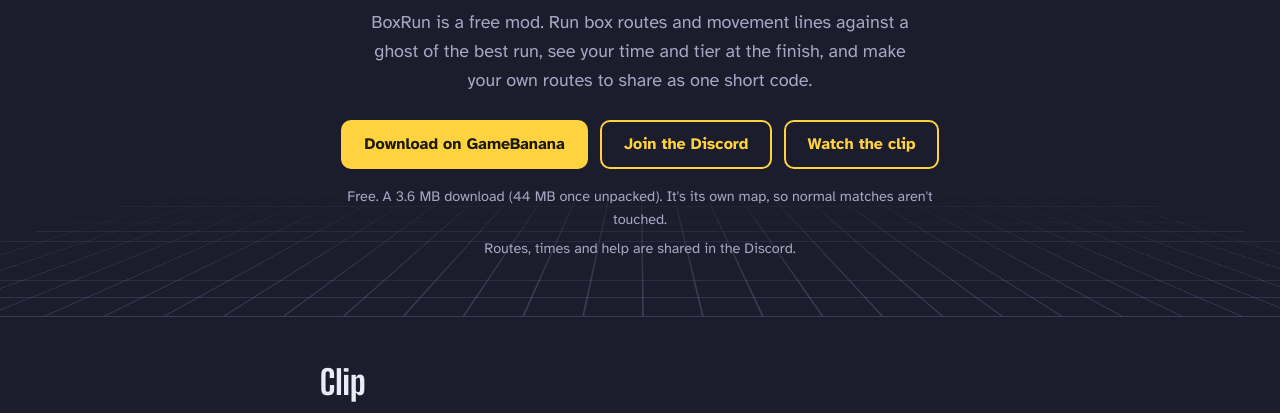
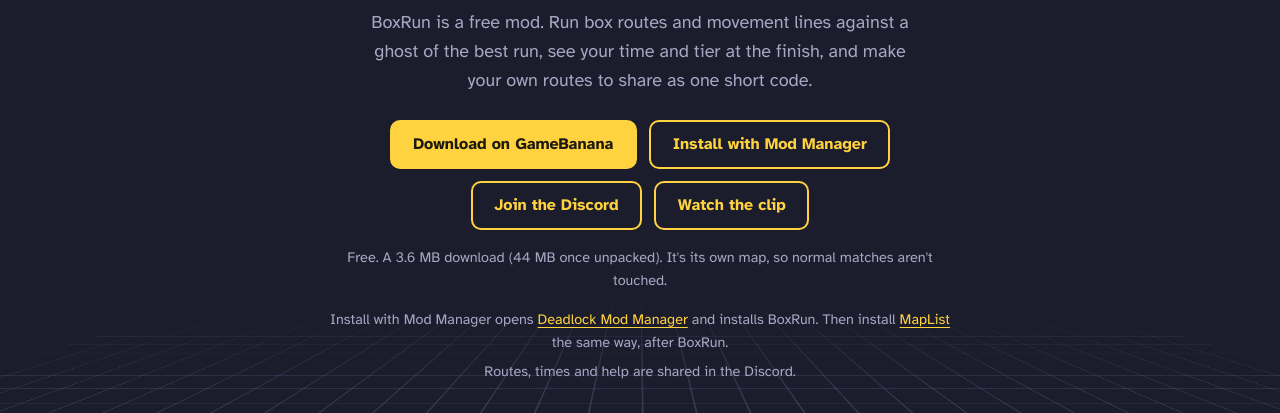
Before and after one commit to greenlittleapple/boxrun-site, a plain HTML site: page index.html in a window 1280 px wide. Shown: the part 873-1286 px from the top of the page. Drawn offline with Linux system fonts and the light colour scheme.

Commit message:
Install with Mod Manager button beside the GameBanana download

```diff
--- a/index.html
+++ b/index.html
@@ -302,11 +302,13 @@
       <div class="actions">
         <!-- Filled from SITE in the script at the bottom: the GameBanana link and the clip. -->
         <a class="btn primary" href="https://gamebanana.com/" id="download" hidden>Download on GameBanana</a>
+        <a class="btn quiet" href="https://deadlockmods.app/" id="dmm" hidden>Install with Mod Manager</a>
         <a class="btn quiet" href="https://discord.gg/kMaQcMWdsA" id="hero-discord" rel="noopener">Join the Discord</a>
         <a class="btn quiet" href="#clip" id="watch" hidden>Watch the clip</a>
       </div>
       <p class="fine" id="soon">Coming soon to GameBanana. Free, a 3.6 MB download (44 MB once unpacked), and it's its own map, so normal matches aren't touched.</p>
       <p class="fine" id="free" hidden>Free. A 3.6 MB download (44 MB once unpacked). It's its own map, so normal matches aren't touched.</p>
+      <p class="fine" id="dmm-line" hidden>Install with Mod Manager opens <a href="https://deadlockmods.app/" rel="noopener">Deadlock Mod Manager</a> and installs BoxRun. Then install <a href="https://gamebanana.com/mods/667277" rel="noopener">MapList</a> the same way, after BoxRun.</p>
       <p class="fine" id="hero-discord-line">Routes, times and help are shared in the Discord.</p>
     </div>
   </div>
@@ -513,7 +515,8 @@
 const SITE = {
   gamebanana: "https://gamebanana.com/mods/733166",   // the GameBanana page, e.g. "https://gamebanana.com/mods/123456"
   clipId: "_umRSrqrFrg",       // the YouTube video id of the clip, e.g. "dQw4w9WgXcQ"
-  cfBeacon: "3dd07682e35d4e828f72fc3503201532",  // the Cloudflare Web Analytics token, the "token" value in its snippet's data-cf-beacon
+  cfBeacon: "3dd07682e35d4e828f72fc3503201532",
+  dmmFile: "1883423",   // GameBanana's file id of the current release (2.3.2), for the Mod Manager button: update at every upload
 };
 
 (() => {
@@ -616,6 +619,15 @@ const SITE = {
     dl.href = SITE.gamebanana; dl.hidden = false;
     document.getElementById("soon").hidden = true;
     document.getElementById("free").hidden = false;
+  }
+  // Deadlock Mod Manager's 1-click link, as on GameBanana's Files list (tested 2026-11-05).
+  // It names one file: SITE.dmmFile, set to the new file's id at every GameBanana upload (the release's PUBLISH steps).
+  // No request to GameBanana from the page: the privacy page names only Cloudflare's visit count (C, 11-11).
+  const mod = (SITE.gamebanana.match(/\/mods\/(\d+)/) || [])[1];
+  if (mod && SITE.dmmFile) {
+    const dmm = document.getElementById("dmm");
+    dmm.href = "deadlock-mod-manager:https://gamebanana.com/mmdl/" + SITE.dmmFile + ",Mod," + mod; dmm.hidden = false;
+    document.getElementById("dmm-line").hidden = false;
   }
   if (SITE.clipId) {
     const f = document.createElement("iframe");
```
